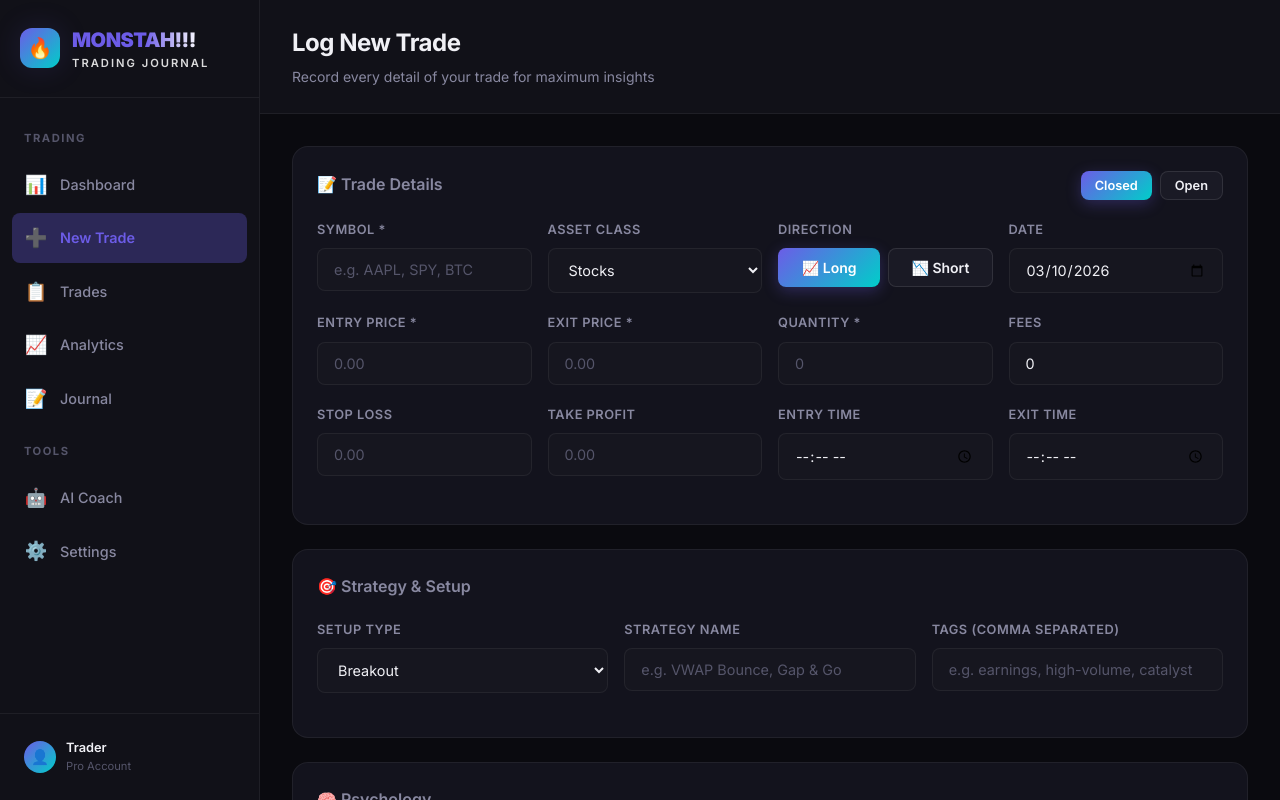
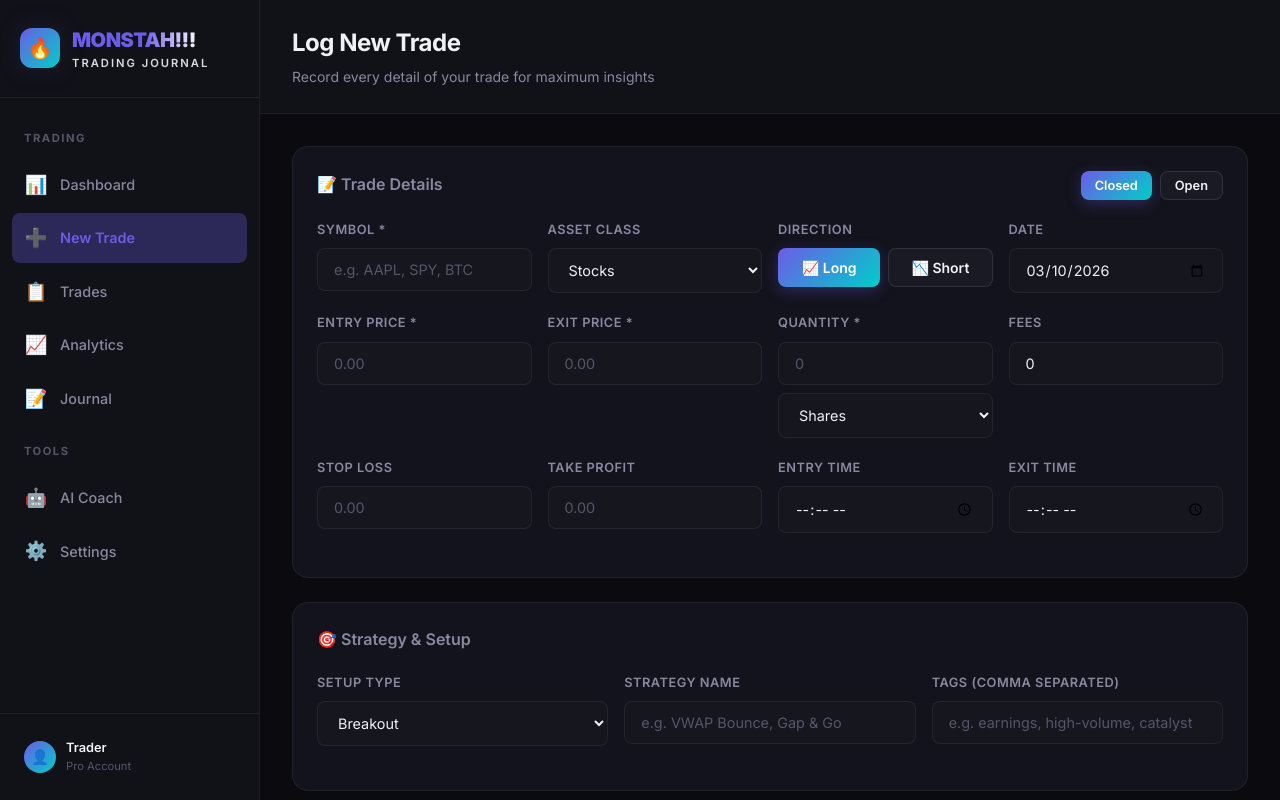
Before and after one commit to monstah123/Monstah-Trading-Jourrnal, a Next.js app: page /trades/new in a window 1280 px wide. Shown: the top 800 px of the page. Built offline with nearby package versions, Linux system fonts and the light colour scheme.

Commit message:
feat: updated quantity type options

```diff
--- a/src/app/trades/new/page.tsx
+++ b/src/app/trades/new/page.tsx
@@ -5,7 +5,7 @@ import { useRouter, useSearchParams } from 'next/navigation';
 import Sidebar from '@/components/Sidebar';
 import { saveTrade, generateId, getTradeById } from '@/lib/storage';
 import { calculatePnl, calculateRiskReward } from '@/lib/stats';
-import { Trade, TradeDirection, AssetClass, TradeSetup, Emotion } from '@/types/trade';
+import { Trade, TradeDirection, AssetClass, TradeSetup, Emotion, QuantityType } from '@/types/trade';
 
 const SETUPS: TradeSetup[] = ['breakout', 'pullback', 'reversal', 'trend_following', 'scalp', 'swing', 'gap_fill', 'momentum', 'mean_reversion', 'custom'];
 const EMOTIONS: { value: Emotion; emoji: string; label: string }[] = [
@@ -42,6 +42,7 @@ function NewTrade() {
         entryPrice: '',
         exitPrice: '',
         quantity: '',
+        quantityType: 'shares' as QuantityType,
         stopLoss: '',
         takeProfit: '',
         fees: '0',
@@ -71,6 +72,7 @@ function NewTrade() {
                     entryPrice: trade.entryPrice.toString(),
                     exitPrice: trade.exitPrice ? trade.exitPrice.toString() : '',
                     quantity: trade.quantity.toString(),
+                    quantityType: trade.quantityType || 'shares',
                     stopLoss: trade.stopLoss ? trade.stopLoss.toString() : '',
                     takeProfit: trade.takeProfit ? trade.takeProfit.toString() : '',
                     fees: trade.fees.toString(),
@@ -129,6 +131,7 @@ function NewTrade() {
             entryPrice: parseFloat(form.entryPrice),
             exitPrice: form.exitPrice ? parseFloat(form.exitPrice) : null,
             quantity: parseFloat(form.quantity),
+            quantityType: form.quantityType,
             stopLoss: form.stopLoss ? parseFloat(form.stopLoss) : null,
             takeProfit: form.takeProfit ? parseFloat(form.takeProfit) : null,
             fees: parseFloat(form.fees || '0'),
@@ -229,7 +232,19 @@ function NewTrade() {
                                 </div>
                                 <div className="form-group">
                                     <label className="form-label">Quantity *</label>
-                                    <input type="number" step="any" className="form-input" placeholder="0" value={form.quantity} onChange={e => handleChange('quantity', e.target.value)} required />
+                                    <div style={{ display: 'flex', flexDirection: 'column', gap: '8px' }}>
+                                        <input type="number" step="any" className="form-input" placeholder="0" value={form.quantity} onChange={e => handleChange('quantity', e.target.value)} required />
+                                        <select className="form-select" value={form.quantityType} onChange={e => handleChange('quantityType', e.target.value as QuantityType)}>
+                                            <option value="shares">Shares</option>
+                                            <option value="lots">Lots</option>
+                                            <option value="contracts">Contracts</option>
+                                            <option value="units">Units</option>
+                                            <option value="Margin USD">Margin USD ℹ️</option>
+                                            <option value="% balance">% balance ℹ️</option>
+                                            <option value="Risk, USD">Risk, USD ℹ️</option>
+                                            <option value="Risk, % balance">Risk, % balance ℹ️</option>
+                                        </select>
+                                    </div>
                                 </div>
                                 <div className="form-group">
                                     <label className="form-label">Fees</label>
--- a/src/app/trades/page.tsx
+++ b/src/app/trades/page.tsx
@@ -145,7 +145,7 @@ export default function TradesPage() {
                                             <td><span className="tag">{trade.assetClass}</span></td>
                                             <td>${trade.entryPrice.toFixed(2)}</td>
                                             <td>{trade.exitPrice ? `$${trade.exitPrice.toFixed(2)}` : '—'}</td>
-                                            <td>{trade.quantity}</td>
+                                            <td>{trade.quantity} {trade.quantityType}</td>
                                             <td style={{ fontWeight: 700, color: trade.pnl !== null ? (trade.pnl >= 0 ? 'var(--profit)' : 'var(--loss)') : 'var(--text-muted)' }}>
                                                 {trade.pnl !== null ? `${trade.pnl >= 0 ? '+' : ''}$${trade.pnl.toFixed(2)}` : '—'}
                                             </td>
--- a/src/types/trade.ts
+++ b/src/types/trade.ts
@@ -3,6 +3,7 @@ export type TradeStatus = 'open' | 'closed';
 export type AssetClass = 'stocks' | 'options' | 'futures' | 'forex' | 'crypto';
 export type Emotion = 'confident' | 'fearful' | 'greedy' | 'neutral' | 'anxious' | 'disciplined' | 'impulsive' | 'calm';
 export type TradeSetup = 'breakout' | 'pullback' | 'reversal' | 'trend_following' | 'scalp' | 'swing' | 'gap_fill' | 'momentum' | 'mean_reversion' | 'custom';
+export type QuantityType = 'shares' | 'lots' | 'contracts' | 'units' | 'Margin USD' | '% balance' | 'Risk, USD' | 'Risk, % balance';
 
 export interface Trade {
     id: string;
@@ -14,6 +15,7 @@ export interface Trade {
     entryPrice: number;
     exitPrice: number | null;
     quantity: number;
+    quantityType: QuantityType;
     stopLoss: number | null;
     takeProfit: number | null;
     fees: number;
```
